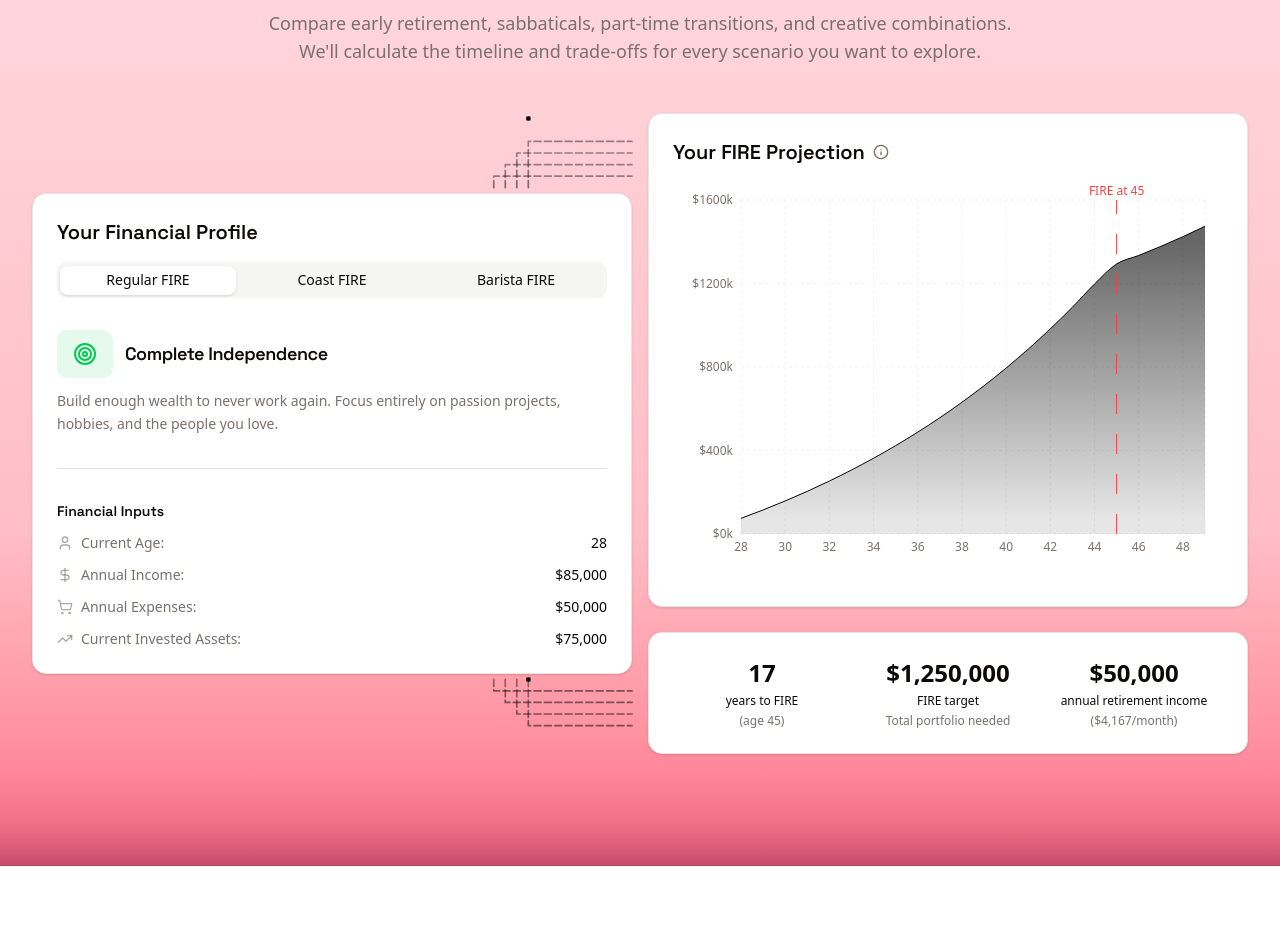
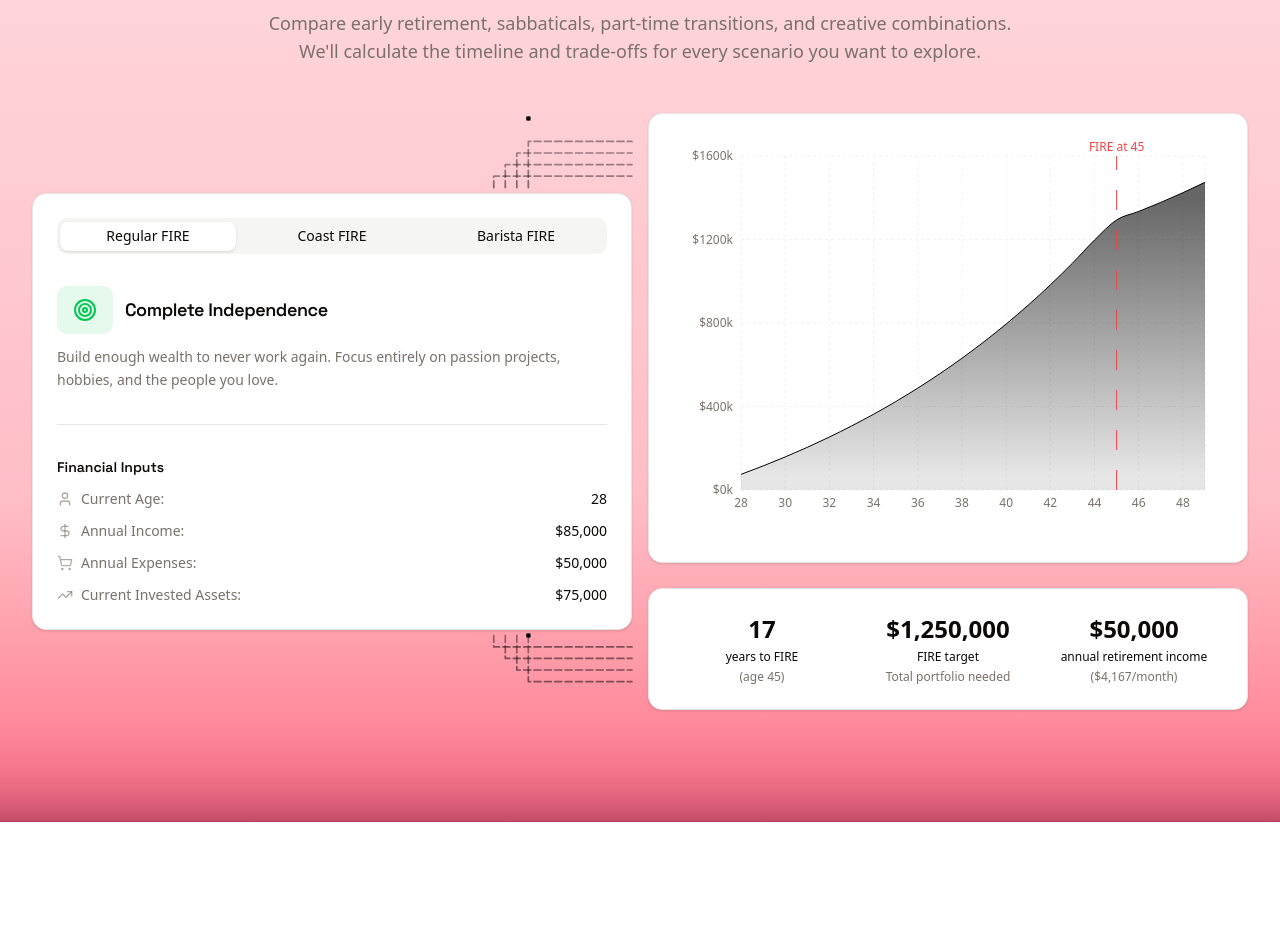
Before and after one commit to schelskedevco/ignidash-legacy, a Next.js app: page / in a window 1280 px wide. Shown: the part 980-1912 px from the top of the page. Built offline with nearby package versions, Linux system fonts and the light colour scheme.

Commit message:
remove titles

```diff
--- a/src/components/features/fire-scenarios/components/financial-inputs/financial-inputs-card.tsx
+++ b/src/components/features/fire-scenarios/components/financial-inputs/financial-inputs-card.tsx
@@ -17,9 +17,6 @@ export function FinancialInputsCard({
   return (
     <Card className="hover:border-primary/30 w-full transition-all duration-300 hover:shadow-sm">
       <CardContent>
-        <h2 className="font-heading mb-4 text-xl font-semibold">
-          Your Financial Profile
-        </h2>
         <Tabs
           value={selectedScenario}
           onValueChange={(value) => onScenarioChange(value as ScenarioId)}
--- a/src/components/features/fire-scenarios/components/financial-outputs/fire-projection-chart-card.tsx
+++ b/src/components/features/fire-scenarios/components/financial-outputs/fire-projection-chart-card.tsx
@@ -1,12 +1,4 @@
 import { Card, CardContent } from "@/components/ui/card";
-import {
-  Tooltip,
-  TooltipContent,
-  TooltipProvider,
-  TooltipTrigger,
-} from "@/components/ui/tooltip";
-import { ICON_SIZES } from "@/lib/design-constants";
-import { Info } from "lucide-react";
 import { GrowthChart } from "./growth-chart";
 import { Scenario, FireOutputs, GrowthDataPoint } from "../../lib/fire-types";
 
@@ -24,25 +16,6 @@ export function FireProjectionChartCard({
   return (
     <Card className="hover:border-primary/30 w-full transition-all duration-300 hover:shadow-sm">
       <CardContent>
-        <h2 className="font-heading mb-4 flex items-center justify-center gap-2 text-xl font-semibold xl:justify-start">
-          Your FIRE Projection
-          <TooltipProvider>
-            <Tooltip>
-              <TooltipTrigger asChild>
-                <Info
-                  className={`text-muted-foreground ${ICON_SIZES.sm} cursor-help`}
-                />
-              </TooltipTrigger>
-              <TooltipContent>
-                <p className="text-sm">
-                  Assumes 4% safe withdrawal rate and 7% annual return on
-                  investments.
-                </p>
-              </TooltipContent>
-            </Tooltip>
-          </TooltipProvider>
-        </h2>
-
         <GrowthChart data={growthData} outputs={outputs} scenario={scenario} />
       </CardContent>
     </Card>
```
